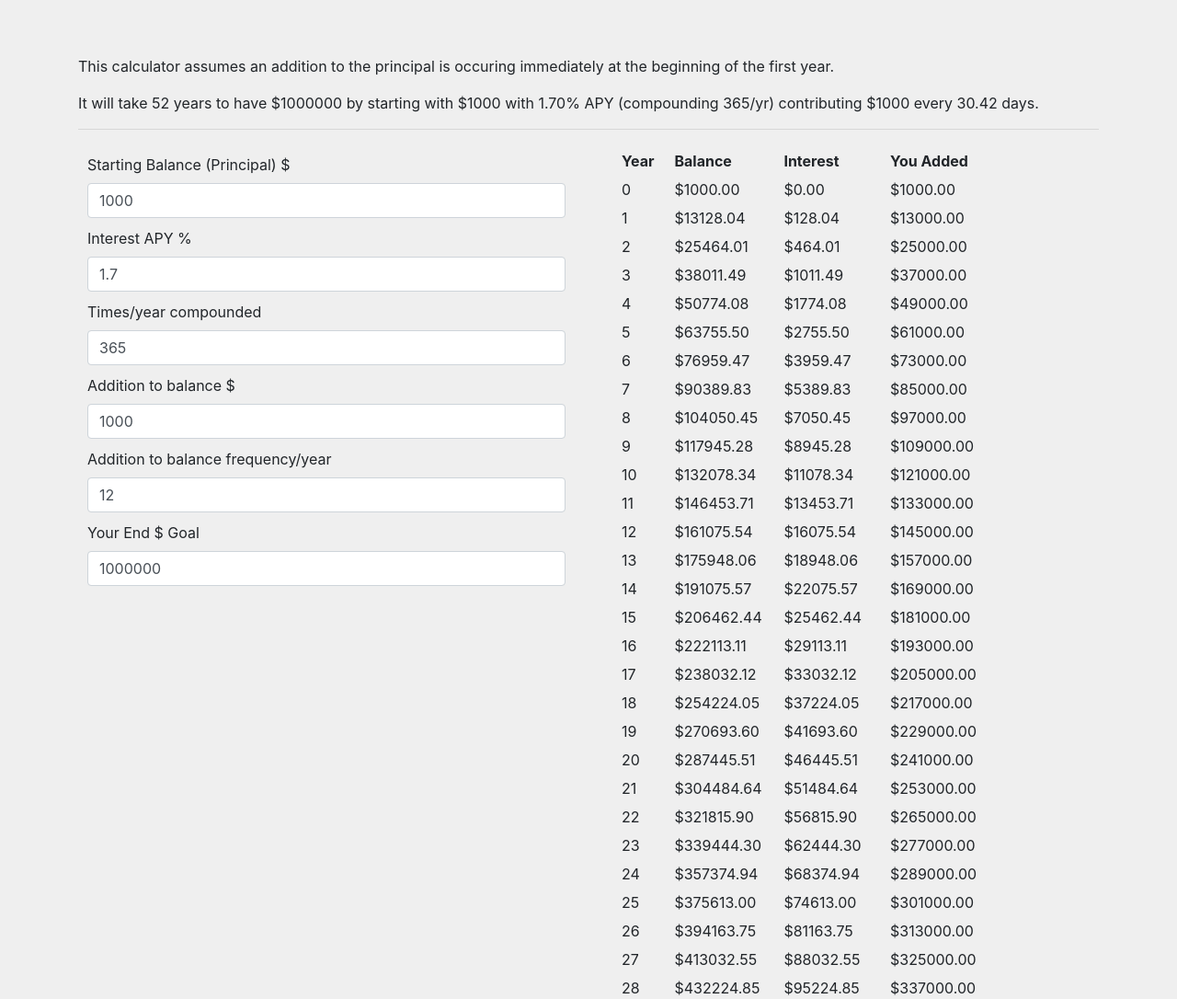
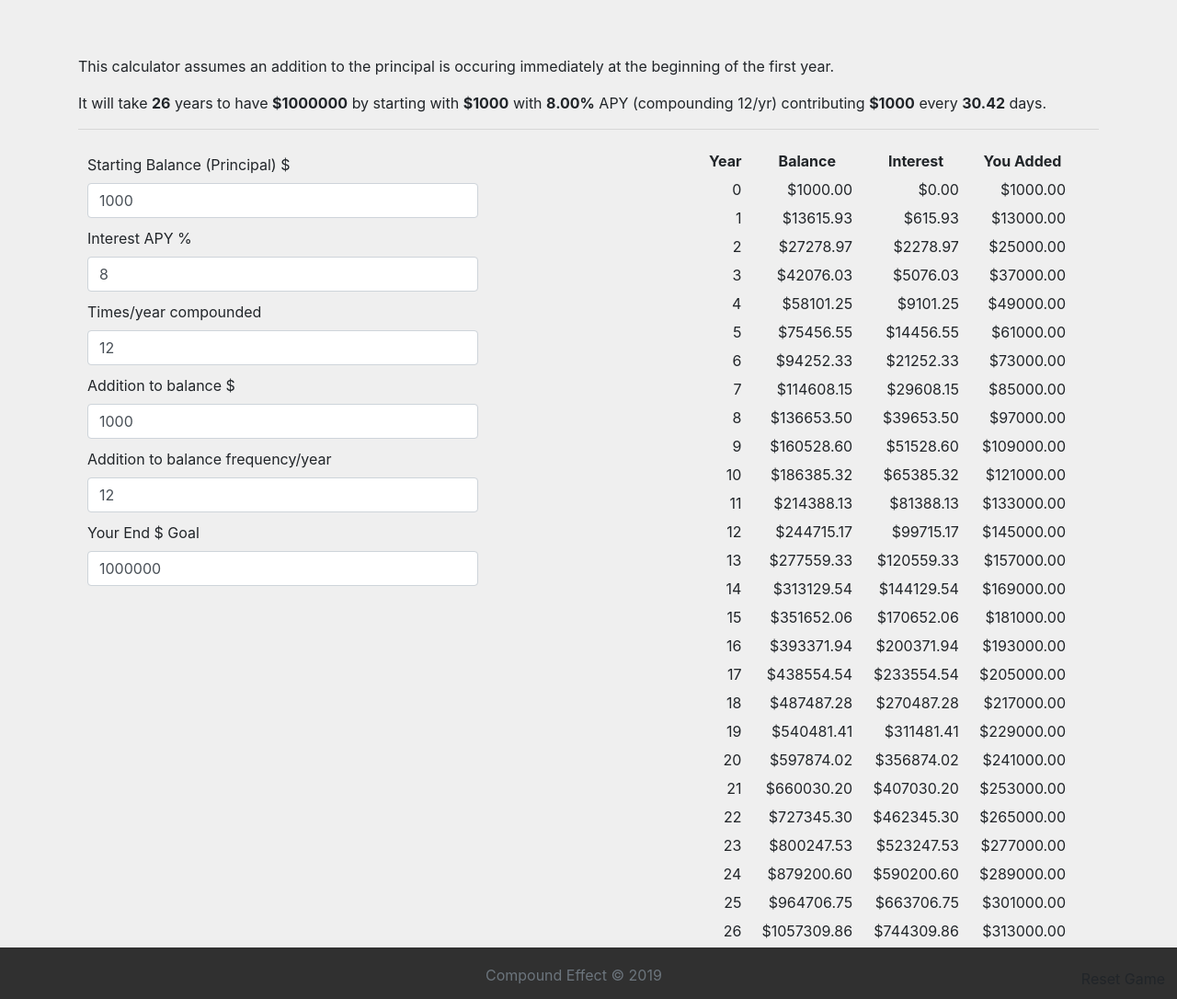
Before and after one commit to Looney1300/CompoundEffect, a plain HTML site: page index.html in a window 1280 px wide. Shown: the top 1086 px of the page at 92% size. Drawn offline with nearby package versions, Linux system fonts and the light colour scheme.

Commit message:
Working with some style changes.

```diff
--- a/index.html
+++ b/index.html
@@ -58,11 +58,11 @@
                     </div>
                     <div class="parameters">
                         <label>Interest APY %</label>
-                        <input id="interestRate" type="number" class="form-control" value="1.7" placeholder="1.7">
+                        <input id="interestRate" type="number" class="form-control" value="8" placeholder="8">
                     </div>
                     <div class="parameters">
                         <label>Times/year compounded</label>
-                        <input id="nCompounds" type="number" class="form-control" value="365" placeholder="365">
+                        <input id="nCompounds" type="number" class="form-control" value="12" placeholder="12">
                     </div>
                     <div class="parameters">
                         <label>Addition to balance $</label>
@@ -77,6 +77,7 @@
                         <input id="moneyGoal" type="number" class="form-control" value="1000000" placeholder="100000">
                     </div>
                 </div>
+                <div class="col-sm-2"></div>
                 <div class="col-sm">
                     <table id="log">
 
@@ -89,14 +90,14 @@
         <footer class="footer bg-custom">
             <a class="btn btn-default" style="float: right; margin-top: 15px;" onclick="resetGame()">Reset Game</a>
             <div class="container text-center">
-                <span class="text-muted">Faithnite &copy; 2019</span>
+                <span class="text-muted">Compound Effect &copy; 2019</span>
             </div>
         </footer>
 
         <!-- Bootstrap core JavaScript
         ================================================== -->
         <!-- Placed at the end of the document so the pages load faster -->
-        <script src="https://ajax.googleapis.com/ajax/libs/jquery/3.3.1/jquery.min.js"></script>
+        <!-- <script src="https://ajax.googleapis.com/ajax/libs/jquery/3.3.1/jquery.min.js"></script>	 -->
         <script src="https://cdnjs.cloudflare.com/ajax/libs/popper.js/1.14.3/umd/popper.min.js" integrity="sha384-ZMP7rVo3mIykV+2+9J3UJ46jBk0WLaUAdn689aCwoqbBJiSnjAK/l8WvCWPIPm49" crossorigin="anonymous"></script>
         <script src="https://stackpath.bootstrapcdn.com/bootstrap/4.1.3/js/bootstrap.min.js" integrity="sha384-ChfqqxuZUCnJSK3+MXmPNIyE6ZbWh2IMqE241rYiqJxyMiZ6OW/JmZQ5stwEULTy" crossorigin="anonymous"></script>
         <!-- My stuff -->
--- a/scripts.js
+++ b/scripts.js
@@ -34,8 +34,8 @@ var pageStart = (function(){
         // Add final year after reaching goal.
         addRow(year);
         // Say how many years it will take.
-        document.getElementById('yearsToHitGoal').innerText =
-            `It will take ${year} years to have $${money.moneyGoal} by starting with $${money.originalPrincipal} with ${(money.interestRate*100).toFixed(2)}% APY (compounding ${money.nCompounds}/yr) contributing $${money.addToBalance} every ${(365/money.addToFrequency).toFixed(2)} days.`;
+        document.getElementById('yearsToHitGoal').innerHTML =
+            `It will take <b>${year}</b> years to have <b>$${money.moneyGoal}</b> by starting with <b>$${money.originalPrincipal}</b> with <b>${(money.interestRate*100).toFixed(2)}%</b> APY (compounding ${money.nCompounds}/yr) contributing <b>$${money.addToBalance}</b> every <b>${(365/money.addToFrequency).toFixed(2)}</b> days.`;
 
     }
 
--- a/styles/style.css
+++ b/styles/style.css
@@ -19,6 +19,14 @@ table {
     border-spacing: 20px 5px;
 }
 
+td {
+    text-align: right;
+}
+
+th {
+    text-align: center;
+}
+
 .parameters {
     margin: 10px;
 }
```
